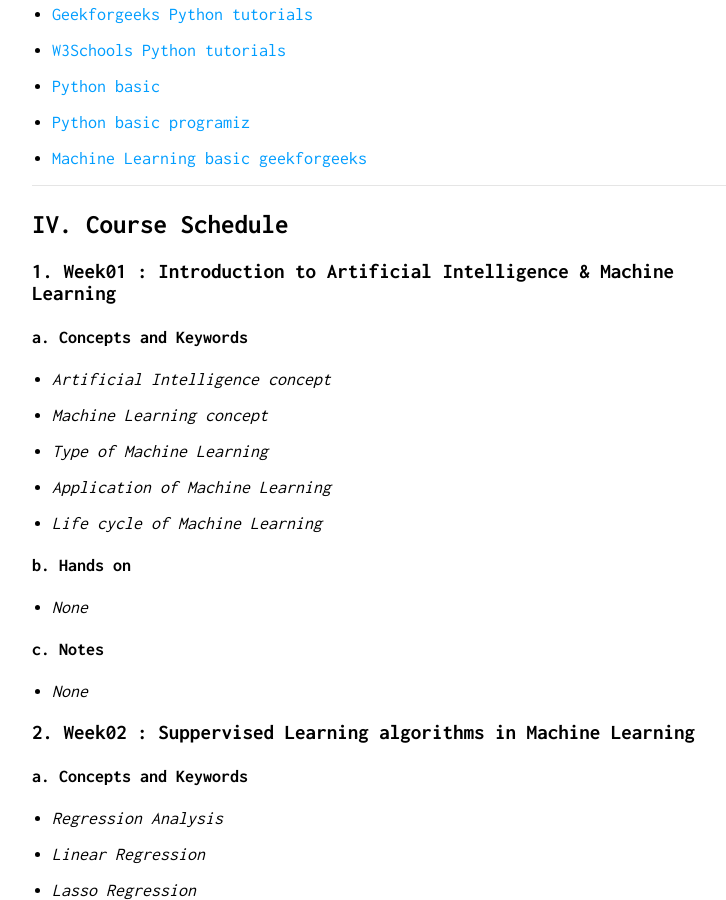
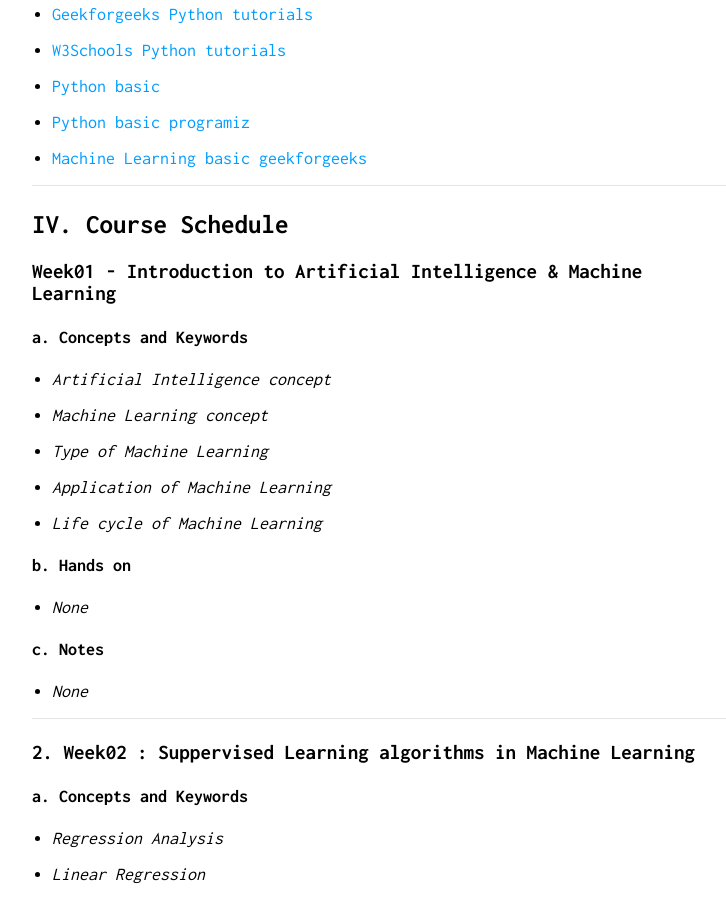
Before and after one commit to nguyenthaihoc02/About-Me, a Jekyll site: the page built from course1.md, in a window 1280 px wide and 900 px high, scrolled down 1352 px. Shown: the whole window, without its empty margins (258-984 px from the left). Built offline with Jekyll 4.4.1, drawn with Linux system fonts in a browser that asks for light colours.

Commit message:
update cs

```diff
--- a/course1.md
+++ b/course1.md
@@ -79,7 +79,7 @@ CSAIOOO includes discussions on AI-related topics, especially focusing on two ma
 
 ## IV. Course Schedule
 
-### 1. Week01 : Introduction to Artificial Intelligence & Machine Learning
+### Week01 - Introduction to Artificial Intelligence & Machine Learning
 
 #### a. Concepts and Keywords
 
@@ -101,6 +101,7 @@ CSAIOOO includes discussions on AI-related topics, especially focusing on two ma
 
 * *None*
 
+---
 ### 2. Week02 : Suppervised Learning algorithms in Machine Learning
 
 #### a. Concepts and Keywords
@@ -129,6 +130,7 @@ CSAIOOO includes discussions on AI-related topics, especially focusing on two ma
 
 * *None*
 
+---
 ### 3. Week03 - Classification algorithms in Machine Learning
 
 #### a. Concepts & Keywords
@@ -147,6 +149,7 @@ CSAIOOO includes discussions on AI-related topics, especially focusing on two ma
 
 * *None*
 
+---
 ### 4. Week04 - K Nearest Neighbor algorithm
 
 #### a. Concepts and Keywords
```
Also changed, not shown: other parts of course1.md (+3 -0 lines).
